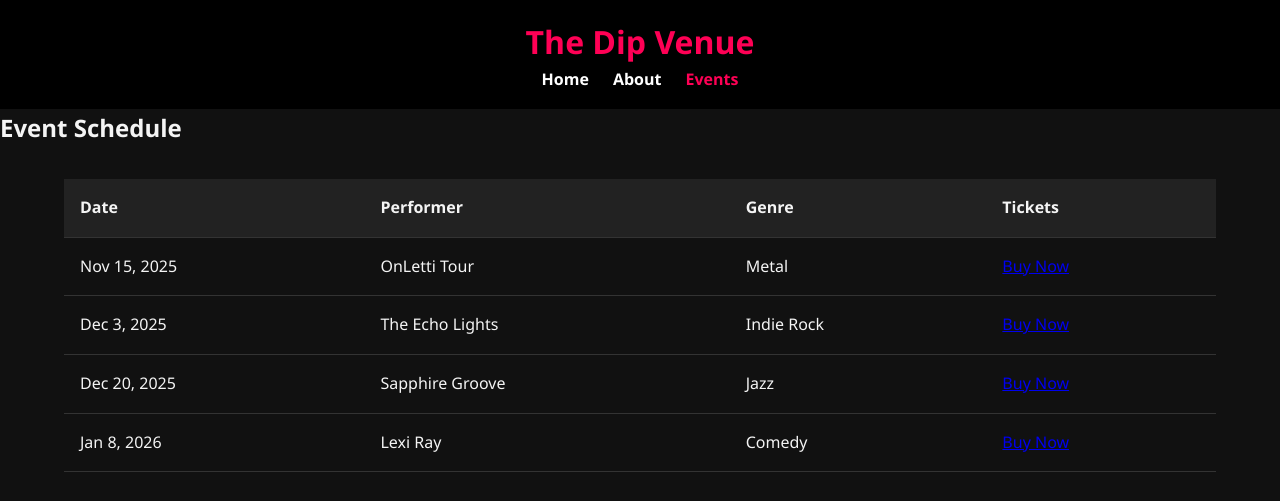
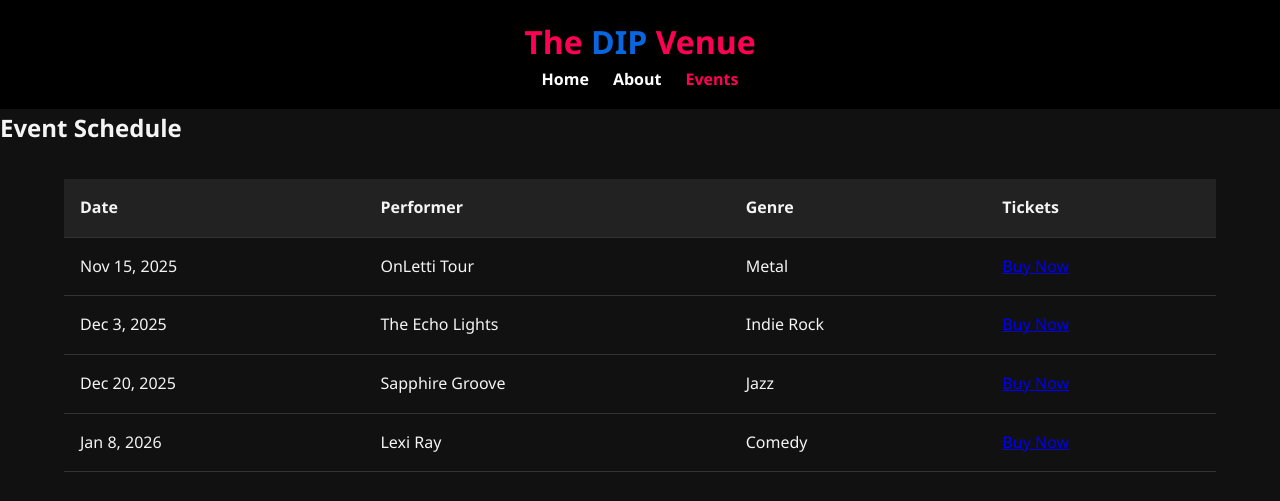
Before and after one commit to springwilliams26/html-css-basics, a plain HTML site: page htmlcssAssignments/Assignment-Event Center Website/events.html in a window 1280 px wide. Shown: the top 501 px of the page. Drawn offline with Linux system fonts and the light colour scheme.

Commit message:
Fix matching in events.html

```diff
--- a/htmlcssAssignments/Assignment-Event Center Website/events.html
+++ b/htmlcssAssignments/Assignment-Event Center Website/events.html
@@ -8,7 +8,7 @@
   </head>
   <body>
     <header>
-      <h1>The Dip Venue</h1>
+      <h1 class="logo">The <span>DIP</span> Venue</h1>
       <nav>
         <ul>
           <li><a href="index.html">Home</a></li>
```
